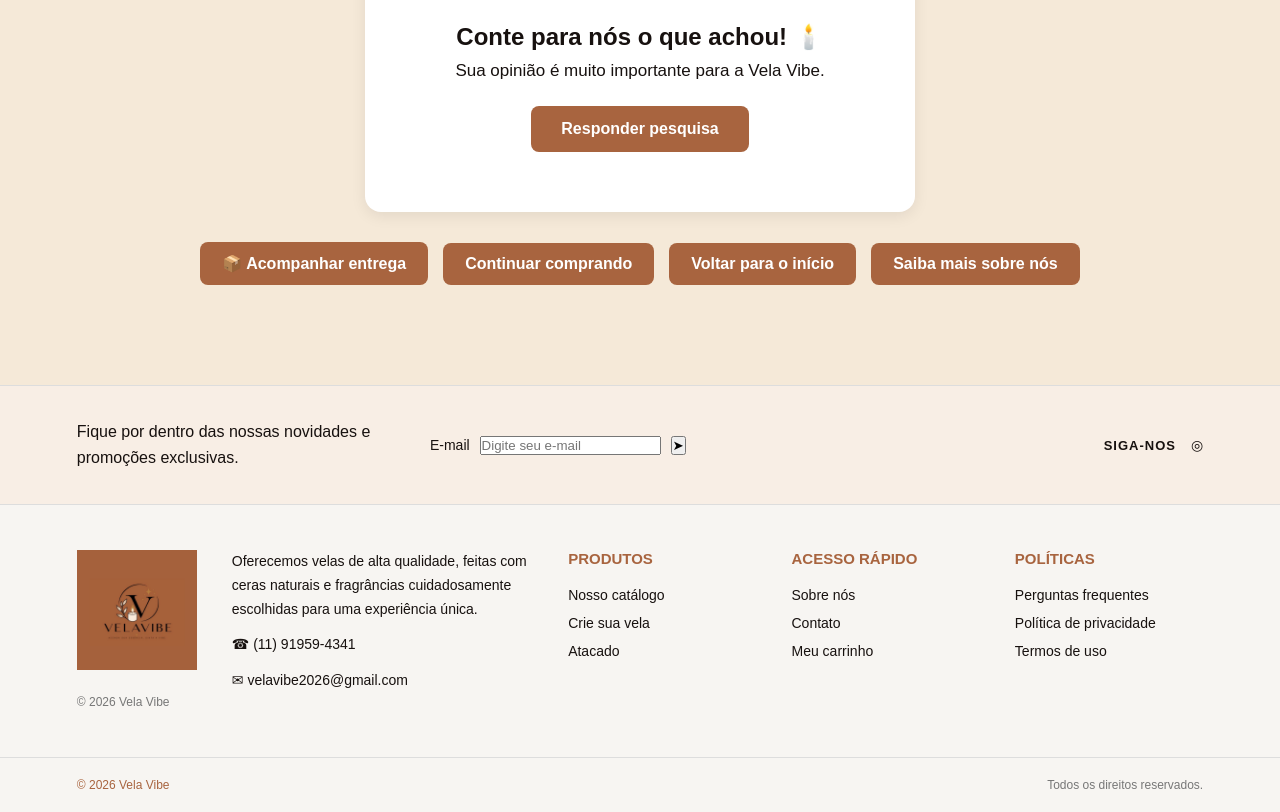
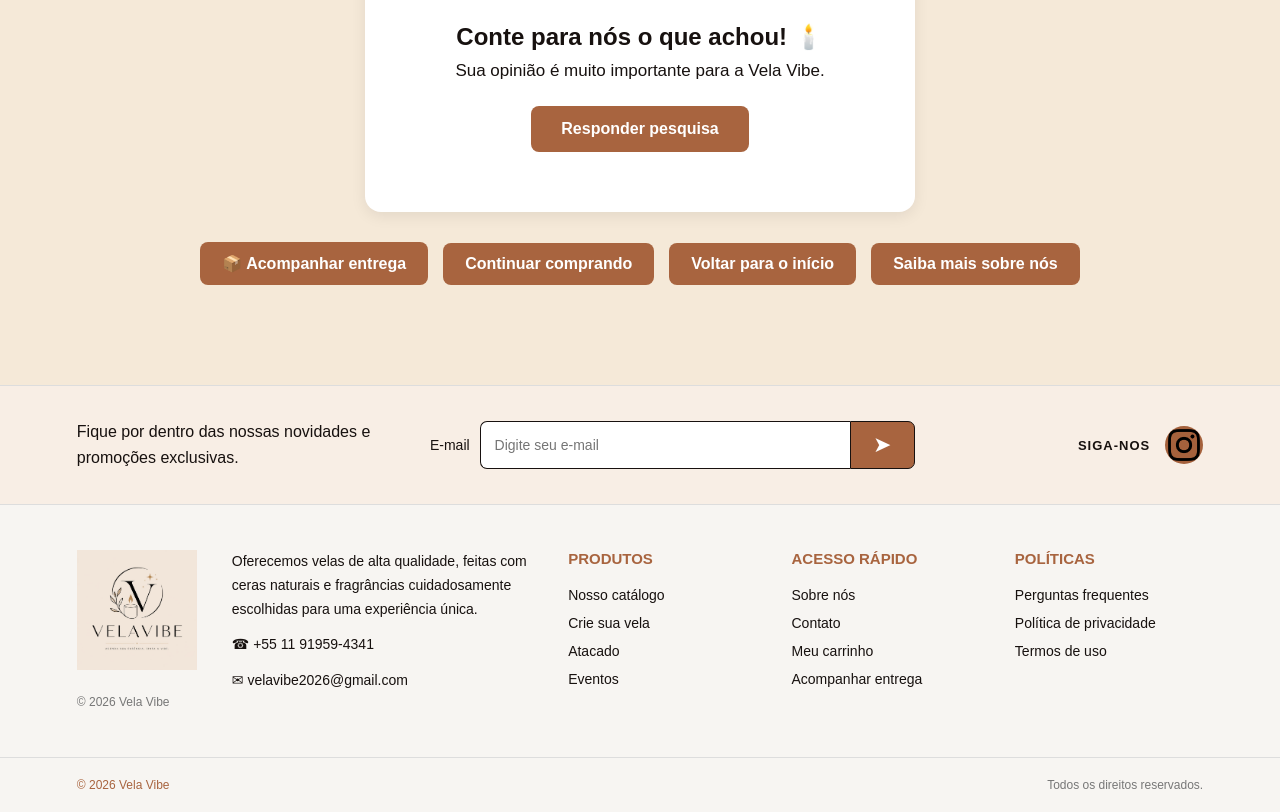
Before and after one commit to yasminrodriguesvasconcelos2009-cpu/yasminrodriguesvasconcelos2009-cpu.github.io, a plain HTML site: page Sucesso.html in a window 1280 px wide. Shown: the part 538-1350 px from the top of the page. Drawn offline with Linux system fonts and the light colour scheme.

Commit message:
Fix HTML structure and update footer content

```diff
--- a/Sucesso.html
+++ b/Sucesso.html
@@ -153,11 +153,15 @@
             </div>
 
 
+            <!-- FORMULÁRIO DE NEWSLETTER -->
+
             <div class="newsletter-form">
 
                 <label for="newsletter-email">
                     E-mail
                 </label>
+
+                <div class="newsletter-campo">
 
                     <input
                         type="email"
@@ -166,22 +170,33 @@
                         placeholder="Digite seu e-mail"
                     >
 
-            <button type="button">
+                    <button type="button"
+                            aria-label="Enviar e-mail">
+
                         ➤
+
                     </button>
 
                 </div>
 
+            </div>
+
+
+            <!-- INSTAGRAM -->
 
             <div class="redes-sociais">
 
                 <span>SIGA-NOS</span>
 
-            <a
-                    href="#"
-                    aria-label="Instagram"
-            >
-                ◎
+                <a href="https://www.instagram.com/vela.vibe_/"
+                   target="_blank"
+                   rel="noopener noreferrer"
+                   title="Instagram Vela Vibe"
+                   aria-label="Visite o Instagram da Vela Vibe">
+
+                    <img src="img/instagram.png"
+                         alt="Instagram Vela Vibe">
+
                 </a>
 
             </div>
@@ -198,10 +213,8 @@
 
             <div class="rodape-coluna logo-rodape">
 
-            <img
-                    src="img/logo.jpg"
-                    alt="Vela Vibe"
-            >
+                <img src="img/Logo.jpeg"
+                     alt="Vela Vibe">
 
                 <p>
                     © 2026 Vela Vibe
@@ -222,7 +235,7 @@
                 </p>
 
                 <p>
-                ☎ (11) 91959-4341
+                    ☎ +55 11 91959-4341
                 </p>
 
                 <p>
@@ -250,6 +263,10 @@
                     Atacado
                 </a>
 
+                <a href="evento.html">
+                    Eventos
+                </a>
+
             </div>
 
 
@@ -269,6 +286,10 @@
 
                 <a href="Carrinho.html">
                     Meu carrinho
+                </a>
+
+                <a href="Acompanhe.html">
+                    Acompanhar entrega
                 </a>
 
             </div>
@@ -314,6 +335,8 @@
     </footer>
 
 
+    <!-- JAVASCRIPT -->
+
     <script src="js/script.js"></script>
 
 </body>
```
Lines whose indentation alone changed are shown as unchanged.
